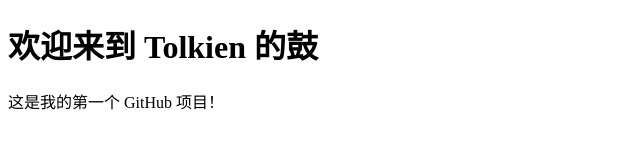
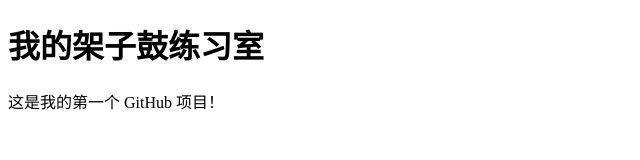
Before and after one commit to Texasforever48/tolkien-s-drum, a plain HTML site: page index.html in a window 1280 px wide. Shown: the whole page, without its empty margins (0-640 px from the left). Drawn offline with Linux system fonts and the light colour scheme.

Commit message:
Update homepage heading

```diff
--- a/index.html
+++ b/index.html
@@ -5,7 +5,7 @@
   <title>Tolkien 的鼓</title>
 </head>
 <body>
-  <h1>欢迎来到 Tolkien 的鼓</h1>
+  <h1>我的架子鼓练习室</h1>
   <p>这是我的第一个 GitHub 项目！</p>
 </body>
 </html>
```
